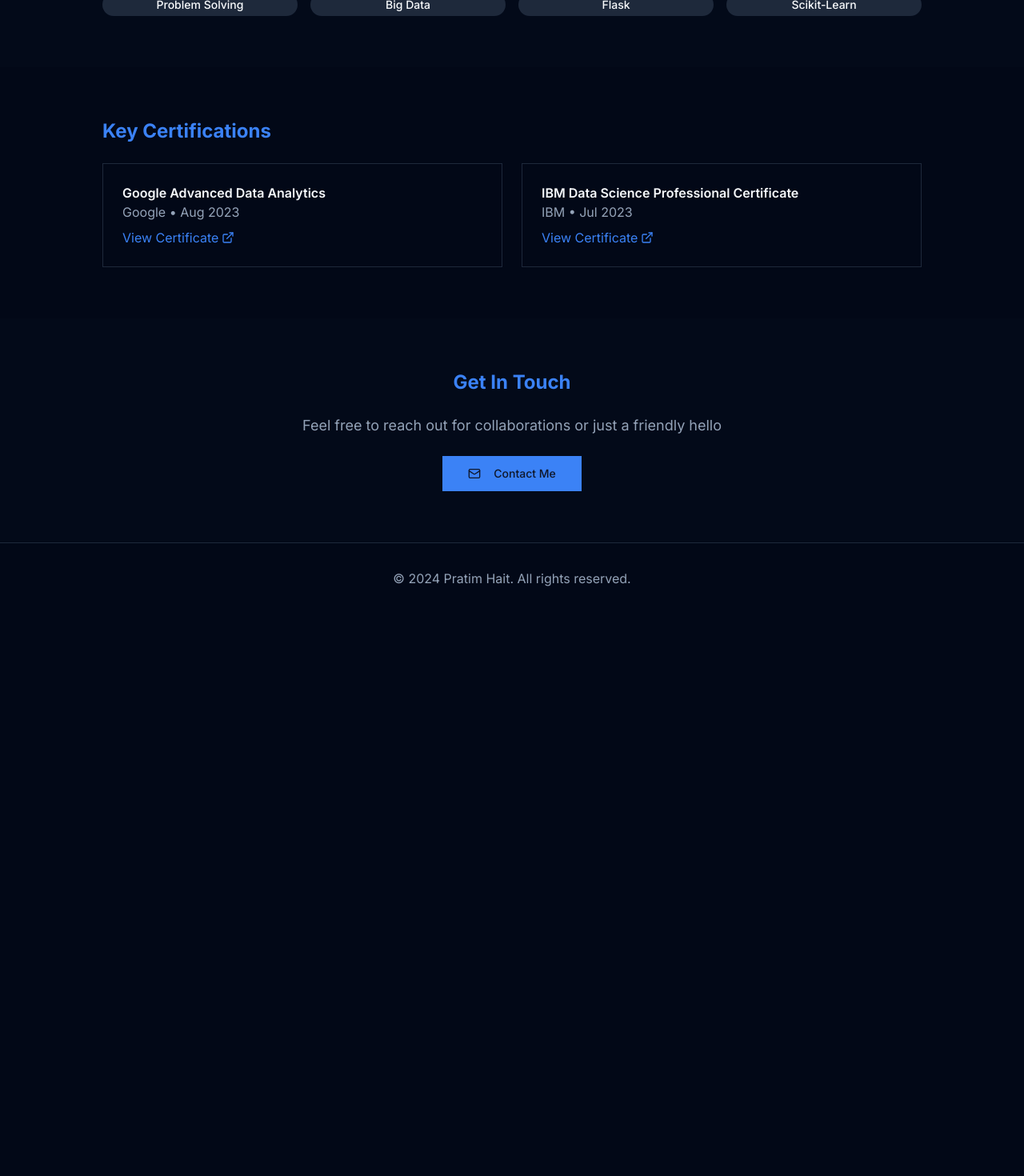
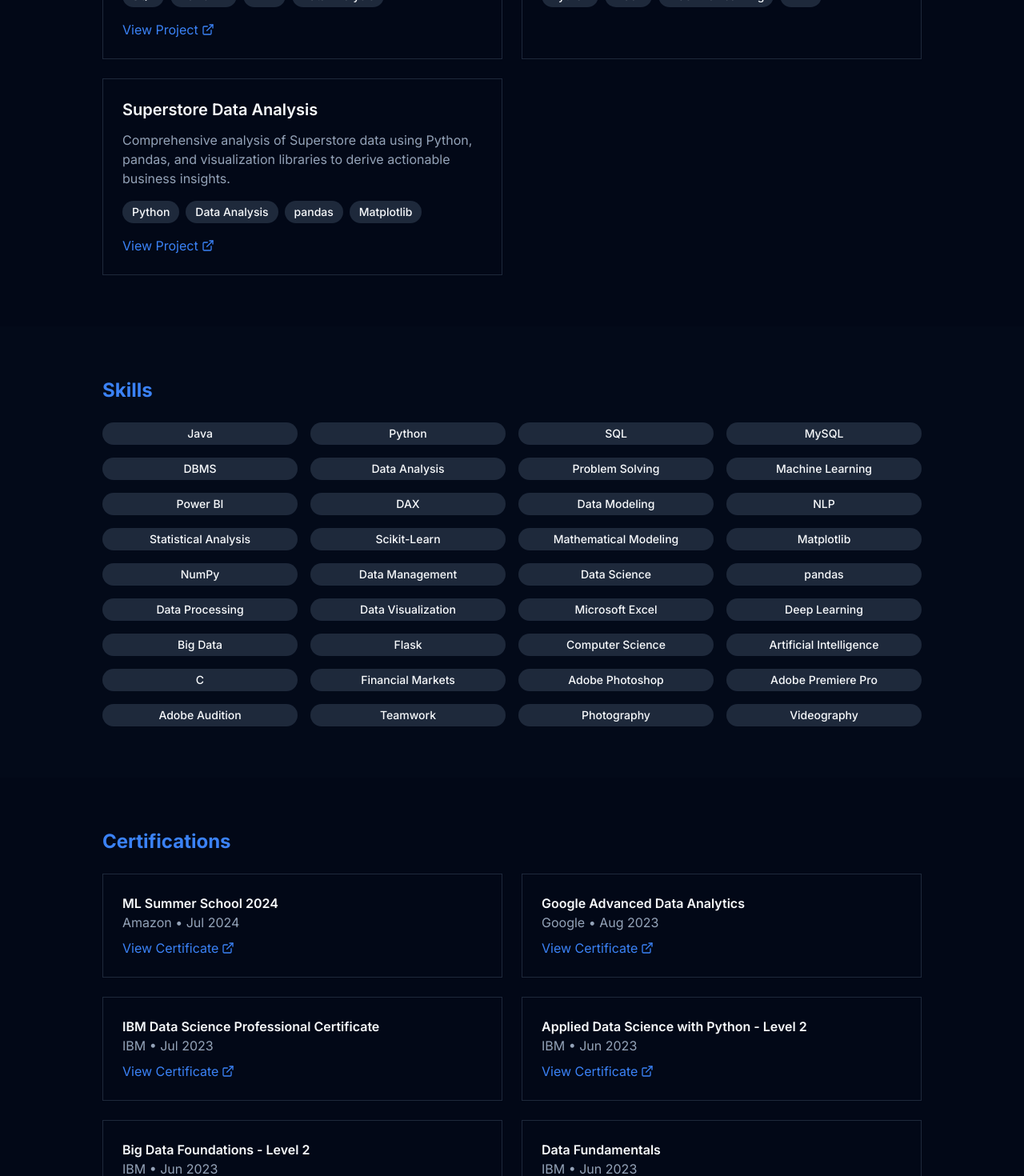
Before and after one commit to ppkhhm/pratim-profile-architect, a React (Vite) app: page / in a window 1280 px wide. Shown: the part 1320-2790 px from the top of the page at 80% size. Before the commit the page ends 2087 px from the top, so only its background shows below. Built offline with nearby package versions, Linux system fonts and the light colour scheme.

Commit message:
feat: Include all project, skills, and certifications
The commit includes all projects, skills, and certifications in the index page.

```diff
--- a/src/pages/Index.tsx
+++ b/src/pages/Index.tsx
@@ -4,6 +4,149 @@ import { Button } from "@/components/ui/button";
 import { Card } from "@/components/ui/card";
 
 const Index = () => {
+  const skills = [
+    // Technical Skills
+    "Java",
+    "Python",
+    "SQL",
+    "MySQL",
+    "DBMS",
+    "Data Analysis",
+    "Problem Solving",
+    "Machine Learning",
+    "Power BI",
+    "DAX",
+    "Data Modeling",
+    "NLP",
+    "Statistical Analysis",
+    "Scikit-Learn",
+    "Mathematical Modeling",
+    "Matplotlib",
+    "NumPy",
+    "Data Management",
+    "Data Science",
+    "pandas",
+    "Data Processing",
+    "Data Visualization",
+    "Microsoft Excel",
+    "Deep Learning",
+    "Big Data",
+    "Flask",
+    "Computer Science",
+    "Artificial Intelligence",
+    "C",
+    "Financial Markets",
+    // Tools
+    "Adobe Photoshop",
+    "Adobe Premiere Pro",
+    "Adobe Audition",
+    // Soft Skills
+    "Teamwork",
+    "Photography",
+    "Videography"
+  ];
+
+  const certifications = [
+    {
+      title: "ML Summer School 2024",
+      issuer: "Amazon",
+      date: "Jul 2024",
+      link: "https://drive.google.com/file/d/1GAPnrMUqEVJDPaCbar6DtGoeMRpVUDQW/view"
+    },
+    {
+      title: "Google Advanced Data Analytics",
+      issuer: "Google",
+      date: "Aug 2023",
+      link: "https://www.coursera.org/account/accomplishments/specialization/certificate/9ENXEKQLWF7U"
+    },
+    {
+      title: "IBM Data Science Professional Certificate",
+      issuer: "IBM",
+      date: "Jul 2023",
+      link: "https://www.coursera.org/account/accomplishments/specialization/certificate/NRUDF4FY2SSL"
+    },
+    {
+      title: "Applied Data Science with Python - Level 2",
+      issuer: "IBM",
+      date: "Jun 2023",
+      link: "https://www.credly.com/badges/21e82e1d-1344-4bda-bb1e-0a8525aa8d1d/linked_in_profile"
+    },
+    {
+      title: "Big Data Foundations - Level 2",
+      issuer: "IBM",
+      date: "Jun 2023",
+      link: "https://www.credly.com/badges/a583e16f-aa0b-481d-85c1-95d1910338e5/linked_in_profile"
+    },
+    {
+      title: "Data Fundamentals",
+      issuer: "IBM",
+      date: "Jun 2023",
+      link: "https://www.credly.com/badges/a3159a9f-d5d2-461f-9f8c-84b7751a8476/linked_in_profile"
+    },
+    {
+      title: "Edunet-Data Analytics",
+      issuer: "IBM",
+      date: "Jun 2023"
+    },
+    {
+      title: "Financial Markets (with Honors)",
+      issuer: "Yale University",
+      date: "Mar 2023",
+      link: "https://www.coursera.org/account/accomplishments/verify/VHFH9W35SFYR"
+    },
+    {
+      title: "Artificial Intelligence and the Future of Work",
+      issuer: "Udemy",
+      date: "Sep 2022",
+      link: "ude.my/UC-c52b0202-d40d-46d3-9417-3061c2f91d7c"
+    },
+    {
+      title: "Crash Course on Python",
+      issuer: "Google",
+      date: "Sep 2022",
+      link: "https://coursera.org/verify/Z2LC63R5L2NX"
+    },
+    {
+      title: "SQL Course 2022",
+      issuer: "Udemy",
+      date: "Sep 2022",
+      link: "ude.my/UC-1ce0b0ac-e311-4d60-959b-c2039be20253"
+    }
+  ];
+
+  const projects = [
+    {
+      title: "Multi-Domain AI-Powered Content Retrieval Platform",
+      description: "A personalized, scalable recommendation system supporting 25+ domains with improved accuracy by 15%. Built using Python, TensorFlow, BERT, LSTM, and FAISS for efficient content retrieval across multiple domains.",
+      skills: ["Python", "TensorFlow", "BERT", "NLP", "Machine Learning", "Deep Learning"],
+      link: "#"
+    },
+    {
+      title: "Fraud Detection Model",
+      description: "Developed a robust machine learning model for detecting fraudulent financial transactions using Python, Scikit-learn, and comprehensive data analysis techniques.",
+      skills: ["Machine Learning", "Python", "Data Analysis", "Scikit-learn"],
+      link: "#"
+    },
+    {
+      title: "Bengali Cloud Kitchen Data Analysis",
+      description: "Comprehensive data analysis project for a Bengali cloud kitchen using SQL, Power BI, and DAX expressions to optimize operations and drive data-driven decisions.",
+      skills: ["SQL", "Power BI", "DAX", "Data Analysis"],
+      link: "https://github.com/rik511/Bengali-Cloud-Kitchen-Data-Analysis"
+    },
+    {
+      title: "Spam Email Detection",
+      description: "Developed an ML-powered spam detection system using NLP and Flask, implementing a Passive Aggressive Classifier for real-time email classification.",
+      skills: ["Python", "Flask", "Machine Learning", "NLP"],
+      link: "#"
+    },
+    {
+      title: "Superstore Data Analysis",
+      description: "Comprehensive analysis of Superstore data using Python, pandas, and visualization libraries to derive actionable business insights.",
+      skills: ["Python", "Data Analysis", "pandas", "Matplotlib"],
+      link: "https://github.com/rik511/Case-study-Analysis-of-superstore"
+    }
+  ];
+
   return (
     <div className="min-h-screen bg-background text-foreground">
       {/* Hero Section */}
@@ -58,30 +201,27 @@ const Index = () => {
         <div className="max-w-5xl mx-auto">
           <h2 className="section-title">Featured Projects</h2>
           <div className="grid grid-cols-1 md:grid-cols-2 gap-6">
-            <Card className="project-card">
-              <h3 className="text-xl font-semibold mb-3">Multi-Domain AI-Powered Content Retrieval Platform</h3>
-              <p className="text-muted-foreground mb-4">
-                A personalized, scalable recommendation system supporting 25+ domains with improved accuracy by 15%.
-              </p>
+            {projects.map((project) => (
+              <Card className="project-card" key={project.title}>
+                <h3 className="text-xl font-semibold mb-3">{project.title}</h3>
+                <p className="text-muted-foreground mb-4">{project.description}</p>
                 <div className="flex flex-wrap gap-2 mb-4">
-                <span className="skill-tag">Python</span>
-                <span className="skill-tag">TensorFlow</span>
-                <span className="skill-tag">BERT</span>
-                <span className="skill-tag">NLP</span>
+                  {project.skills.map((skill) => (
+                    <span key={skill} className="skill-tag">{skill}</span>
+                  ))}
                 </div>
+                {project.link && project.link !== "#" && (
+                  <a
+                    href={project.link}
+                    target="_blank"
+                    rel="noopener noreferrer"
+                    className="inline-flex items-center text-primary hover:underline"
+                  >
+                    View Project <ExternalLink className="w-4 h-4 ml-1" />
+                  </a>
+                )}
               </Card>
-
-            <Card className="project-card">
-              <h3 className="text-xl font-semibold mb-3">Fraud Detection Model</h3>
-              <p className="text-muted-foreground mb-4">
-                Advanced machine learning model for detecting fraudulent financial transactions.
-              </p>
-              <div className="flex flex-wrap gap-2 mb-4">
-                <span className="skill-tag">Machine Learning</span>
-                <span className="skill-tag">Python</span>
-                <span className="skill-tag">Data Analysis</span>
-              </div>
-            </Card>
+            ))}
           </div>
         </div>
       </section>
@@ -91,20 +231,7 @@ const Index = () => {
         <div className="max-w-5xl mx-auto">
           <h2 className="section-title">Skills</h2>
           <div className="grid grid-cols-2 md:grid-cols-4 gap-4">
-            {[
-              "Python",
-              "Machine Learning",
-              "Data Analysis",
-              "SQL",
-              "Deep Learning",
-              "NLP",
-              "Power BI",
-              "Java",
-              "Problem Solving",
-              "Big Data",
-              "Flask",
-              "Scikit-Learn"
-            ].map((skill) => (
+            {skills.map((skill) => (
               <div key={skill} className="skill-tag text-center">
                 {skill}
               </div>
@@ -116,25 +243,13 @@ const Index = () => {
       {/* Certifications Section */}
       <section className="py-16 px-4">
         <div className="max-w-5xl mx-auto">
-          <h2 className="section-title">Key Certifications</h2>
+          <h2 className="section-title">Certifications</h2>
           <div className="grid grid-cols-1 md:grid-cols-2 gap-6">
-            {[
-              {
-                title: "Google Advanced Data Analytics",
-                issuer: "Google",
-                date: "Aug 2023",
-                link: "https://www.coursera.org/account/accomplishments/specialization/certificate/9ENXEKQLWF7U"
-              },
-              {
-                title: "IBM Data Science Professional Certificate",
-                issuer: "IBM",
-                date: "Jul 2023",
-                link: "https://www.coursera.org/account/accomplishments/specialization/certificate/NRUDF4FY2SSL"
-              }
-            ].map((cert) => (
+            {certifications.map((cert) => (
               <Card key={cert.title} className="p-6">
                 <h3 className="font-semibold">{cert.title}</h3>
                 <p className="text-muted-foreground">{cert.issuer} • {cert.date}</p>
+                {cert.link && (
                   <a
                     href={cert.link}
                     target="_blank"
@@ -144,6 +259,7 @@ const Index = () => {
                     View Certificate
                     <ExternalLink className="w-4 h-4 ml-1" />
                   </a>
+                )}
               </Card>
             ))}
           </div>
```
Lines whose indentation alone changed are shown as unchanged.
